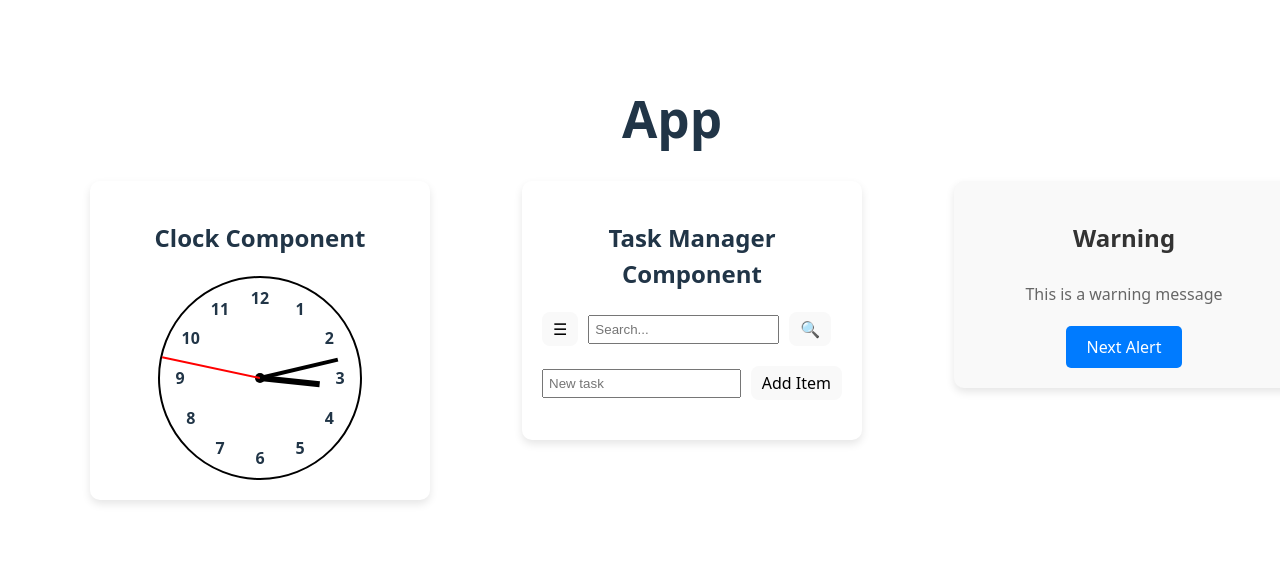
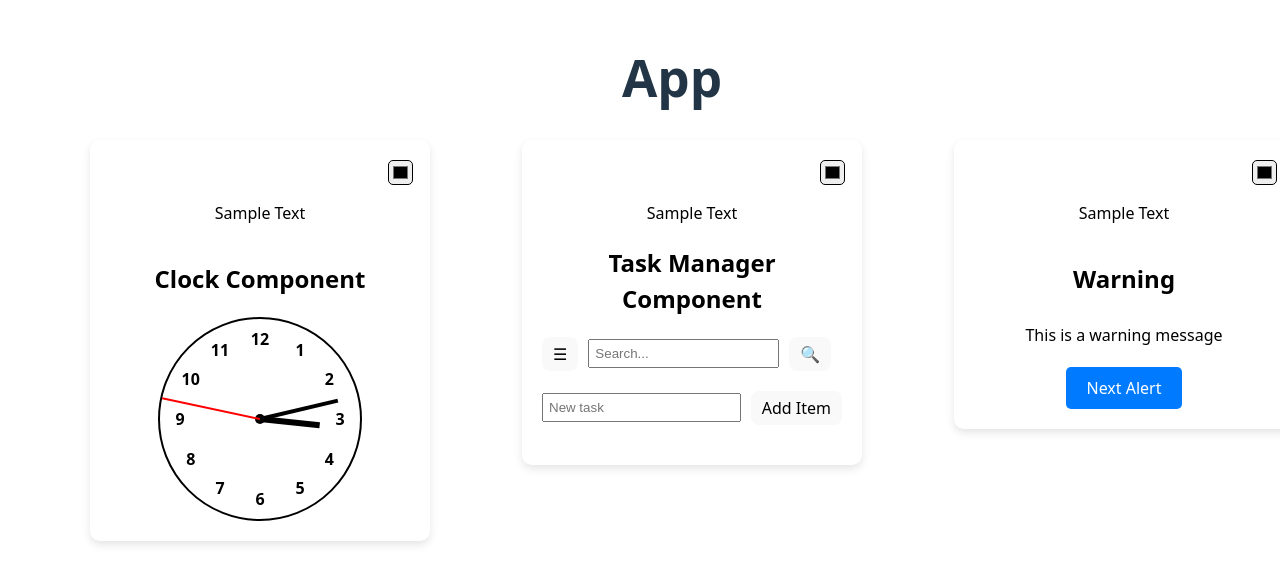
Before and after one commit to evbaruch/React_vite, a React (Vite) app: page / in a window 1280 px wide. Shown: the part 122-706 px from the top of the page. Built offline with nearby package versions, Linux system fonts and the light colour scheme.

Commit message:
introduce Div component for consistent styling across AlertBar, Clock, and List components

```diff
--- a/src/components/AlertBar.jsx
+++ b/src/components/AlertBar.jsx
@@ -1,4 +1,5 @@
 import React, { useState } from "react";
+import Div from "./Div";
 
 // this is a component that will display an alert bar
 // the alert bar will have a header and a message with
@@ -55,13 +56,13 @@ const AlertBar = () => {
   };
 
   return (
-    <div style={{ display: "flex", flexDirection: "column", alignItems: "center", boxShadow: "0 4px 8px rgba(0, 0, 0, 0.1)", padding: "20px", borderRadius: "10px", marginBottom: "20px", transition: "all 0.3s ease-in-out", backgroundColor: "#f9f9f9", width: "100%" }}>
-      <h2 style={{ color: "#333", marginBottom: "10px", transition: "color 0.3s ease-in-out" }}>{alertMessages[alertIndex].header}</h2>
-      <p style={{ color: "#666", marginBottom: "20px", transition: "color 0.3s ease-in-out" }}>{alertMessages[alertIndex].message}</p>
+    <Div style={{ display: "flex", flexDirection: "column", alignItems: "center", boxShadow: "0 4px 8px rgba(0, 0, 0, 0.1)", padding: "20px", borderRadius: "10px", marginBottom: "20px", transition: "all 0.3s ease-in-out", width: "100%" }}>
+      <h2 style={{marginBottom: "10px", transition: "color 0.3s ease-in-out" }}>{alertMessages[alertIndex].header}</h2>
+      <p style={{marginBottom: "20px", transition: "color 0.3s ease-in-out" }}>{alertMessages[alertIndex].message}</p>
       <button onClick={handleNextAlert} style={{ padding: "10px 20px", borderRadius: "5px", border: "none", backgroundColor: "#007BFF", color: "white", cursor: "pointer", transition: "background-color 0.3s ease-in-out" }}>
         Next Alert
       </button>
-    </div>
+    </Div>
   );
 };
 
--- a/src/components/Clock.jsx
+++ b/src/components/Clock.jsx
@@ -1,4 +1,5 @@
 import React from "react";
+import Div from "./Div";
 
 // this is a component that will display the current time
 // it will update every second
@@ -25,7 +26,7 @@ export default function Clock() {
   const numbers = Array.from({ length: 12 }, (_, i) => i + 1);
 
   return (
-    <div style={{ display: "flex", flexDirection: "column", alignItems: "center", boxShadow: "0 4px 8px rgba(0, 0, 0, 0.1)", padding: "20px", borderRadius: "10px", width: "100%" }}>
+    <Div style={{ display: "flex", flexDirection: "column", alignItems: "center", boxShadow: "0 4px 8px rgba(0, 0, 0, 0.1)", padding: "20px", borderRadius: "10px", width: "100%" }}>
       <h2>Clock Component</h2>
       <div style={{ position: "relative", width: "200px", height: "200px", borderRadius: "50%", border: "2px solid black" }}>
         {numbers.map((number) => {
@@ -97,6 +98,6 @@ export default function Clock() {
           }}
         />
       </div>
-    </div>
+    </Div>
   );
 }
--- /dev/null
+++ b/src/components/Div.jsx
@@ -0,0 +1,60 @@
+import React, { useState, useEffect } from "react";
+
+export default function Div({ children, style, ...props }) {
+  const [color, setColor] = useState("rgba(255, 255, 255, 0)"); // Initially transparent
+  const [textColor, setTextColor] = useState("#000000");
+
+  const isColorLight = (color) => {
+    if (!/^#[0-9A-F]{6}$/i.test(color)) return true; // Default to light if invalid
+    const r = parseInt(color.slice(1, 3), 16);
+    const g = parseInt(color.slice(3, 5), 16);
+    const b = parseInt(color.slice(5, 7), 16);
+    const brightness = (r * 299 + g * 587 + b * 114) / 1000;
+    return brightness > 155;
+  };
+
+  useEffect(() => {
+    const newTextColor = isColorLight(color) ? "#000000" : "#ffffff";
+    console.log(`Background: ${color}, Text Color: ${newTextColor}`);
+    setTextColor(newTextColor);
+  }, [color]); // Recalculate text color when `color` changes
+
+  const handleColorChange = (e) => {
+    const newColor = e.target.value;
+    setColor(newColor + "80"); // Add 50% opacity to the selected color
+  };
+
+  return (
+    <div
+      style={{
+        position: "relative",
+        backgroundColor: color, // Dynamically set background color
+        color: textColor, // Ensure text color updates
+        transition: "background-color 0.3s ease-in-out, color 0.3s ease-in-out",
+        boxShadow: "0 4px 8px rgba(0, 0, 0, 0.1)",
+        padding: "20px",
+        borderRadius: "10px",
+        ...style,
+      }}
+      {...props}
+    >
+      <input
+        type="color"
+        value={color}
+        onChange={handleColorChange}
+        style={{
+          position: "relative",
+          top: "0px",
+          right: "-140px",
+          borderRadius: "5px",
+          width: "25px",
+          height: "25px",
+          cursor: "pointer",
+          transition: "all 0.3s ease-in-out",
+        }}
+      />
+      <p>Sample Text</p>
+      {children}
+    </div>
+  );
+}
--- a/src/components/List.jsx
+++ b/src/components/List.jsx
@@ -1,4 +1,5 @@
 import React from "react";
+import Div from "./Div";
 
 // this is a component that will display a list of items
 // the list will have a checkbox next to each item
@@ -75,7 +76,7 @@ export default function List() {
   };
 
   return (
-    <div style={{ width: "100%", padding: "20px", boxShadow: "0 4px 8px rgba(0, 0, 0, 0.1)", borderRadius: "10px" }}>
+    <Div style={{ width: "100%", padding: "20px", boxShadow: "0 4px 8px rgba(0, 0, 0, 0.1)", borderRadius: "10px" }}>
       <h2 style={{ textAlign: "center" }}>Task Manager Component</h2>
       <div style={{ display: "flex", justifyContent: "space-between", alignItems: "center", marginBottom: "20px" }}>
         <div style={{ display: "flex", alignItems: "center", position: "relative" }}>
@@ -138,6 +139,6 @@ export default function List() {
             ))}
         </ul>
       </div>
-    </div>
+    </Div>
   );
 }
```
